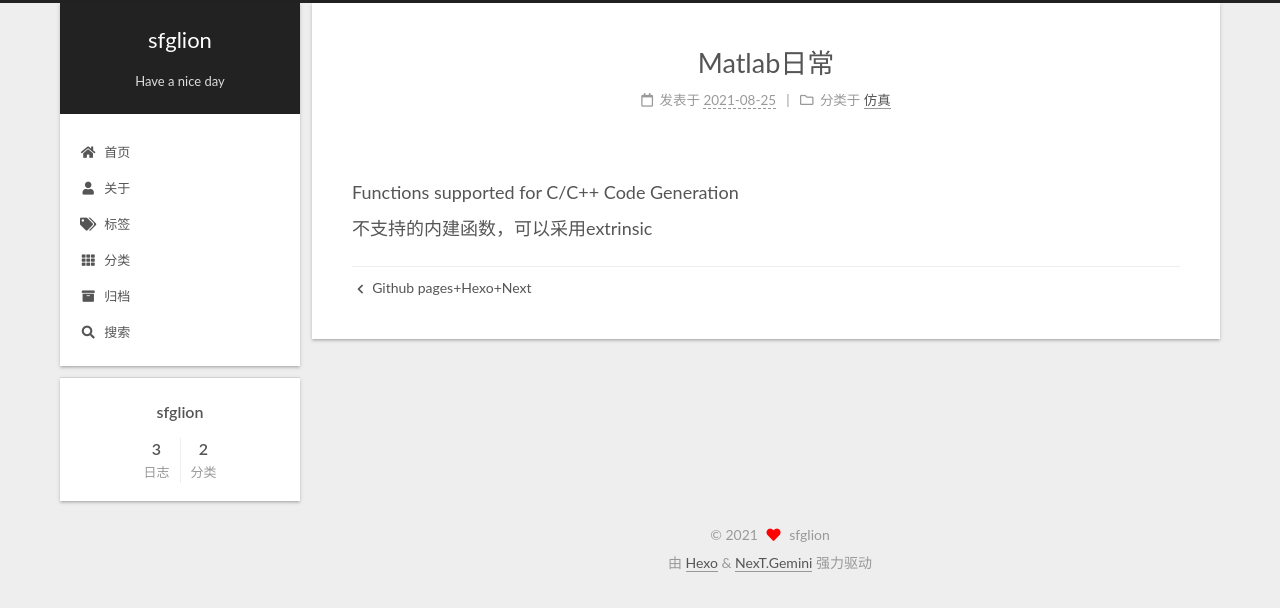
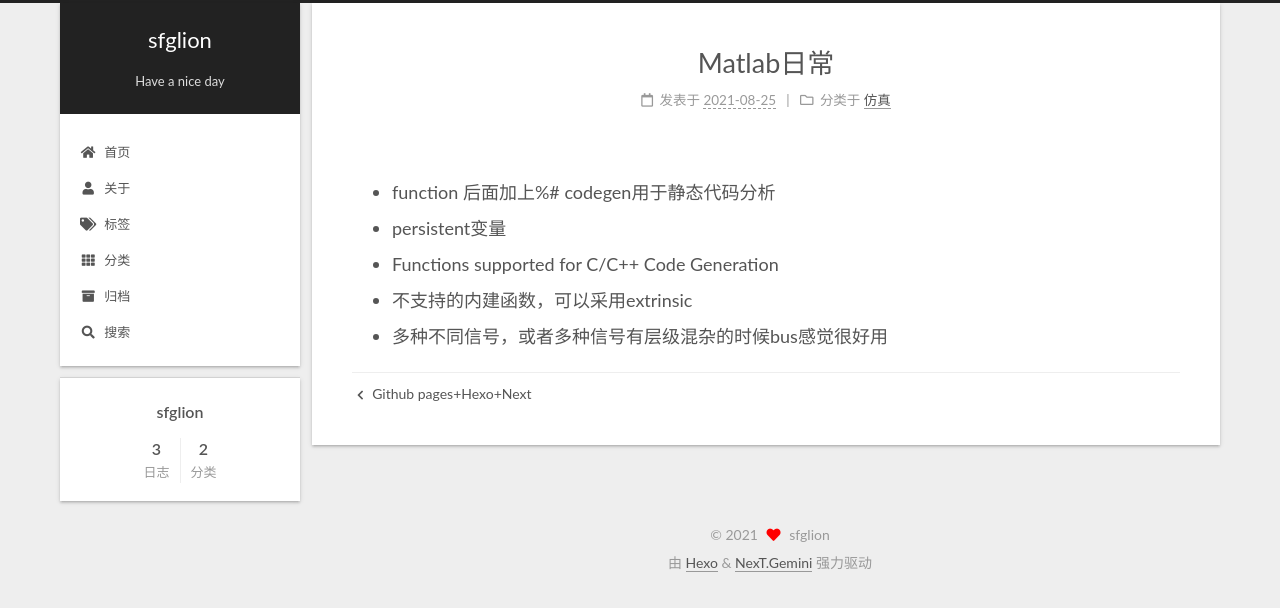
Before and after one commit to sfglion/sfglion.github.io, a plain HTML site: page 2021/08/25/Matlab日常/index.html in a window 1280 px wide. Drawn offline with Linux system fonts and the light colour scheme.

Commit message:
Site updated: 2021-08-25 11:56:05

```diff
--- a/2021/08/25/Matlab日常/index.html
+++ b/2021/08/25/Matlab日常/index.html
@@ -20,15 +20,15 @@
     var CONFIG = {"hostname":"example.com","root":"/","scheme":"Gemini","version":"7.8.0","exturl":false,"sidebar":{"position":"left","display":"post","padding":18,"offset":12,"onmobile":false},"copycode":{"enable":false,"show_result":false,"style":null},"back2top":{"enable":true,"sidebar":false,"scrollpercent":false},"bookmark":{"enable":false,"color":"#222","save":"auto"},"fancybox":false,"mediumzoom":false,"lazyload":false,"pangu":false,"comments":{"style":"tabs","active":null,"storage":true,"lazyload":false,"nav":null},"algolia":{"hits":{"per_page":10},"labels":{"input_placeholder":"Search for Posts","hits_empty":"We didn't find any results for the search: ${query}","hits_stats":"${hits} results found in ${time} ms"}},"localsearch":{"enable":true,"trigger":false,"top_n_per_article":-1,"unescape":false,"preload":false},"motion":{"enable":true,"async":false,"transition":{"post_block":"fadeIn","post_header":"slideDownIn","post_body":"slideDownIn","coll_header":"slideLeftIn","sidebar":"slideUpIn"}},"path":"search.xml"};
   </script>
 
-  <meta name="description" content="Functions supported for C&#x2F;C++ Code Generation不支持的内建函数，可以采用extrinsic">
+  <meta name="description" content="function 后面加上%# codegen用于静态代码分析 persistent变量 Functions supported for C&#x2F;C++ Code Generation 不支持的内建函数，可以采用extrinsic 多种不同信号，或者多种信号有层级混杂的时候bus感觉很好用">
 <meta property="og:type" content="article">
 <meta property="og:title" content="Matlab日常">
 <meta property="og:url" content="http://example.com/2021/08/25/Matlab%E6%97%A5%E5%B8%B8/index.html">
 <meta property="og:site_name" content="sfglion">
-<meta property="og:description" content="Functions supported for C&#x2F;C++ Code Generation不支持的内建函数，可以采用extrinsic">
+<meta property="og:description" content="function 后面加上%# codegen用于静态代码分析 persistent变量 Functions supported for C&#x2F;C++ Code Generation 不支持的内建函数，可以采用extrinsic 多种不同信号，或者多种信号有层级混杂的时候bus感觉很好用">
 <meta property="og:locale" content="zh_CN">
 <meta property="article:published_time" content="2021-08-25T03:19:37.100Z">
-<meta property="article:modified_time" content="2021-08-25T03:20:15.076Z">
+<meta property="article:modified_time" content="2021-08-25T03:55:53.567Z">
 <meta property="article:author" content="sfglion">
 <meta name="twitter:card" content="summary">
 
@@ -218,7 +218,7 @@
               <span class="post-meta-item-text">发表于</span>
 
 
-              <time title="创建时间：2021-08-25 11:19:37 / 修改时间：11:20:15" itemprop="dateCreated datePublished" datetime="2021-08-25T11:19:37+08:00">2021-08-25</time>
+              <time title="创建时间：2021-08-25 11:19:37 / 修改时间：11:55:53" itemprop="dateCreated datePublished" datetime="2021-08-25T11:19:37+08:00">2021-08-25</time>
             </span>
             <span class="post-meta-item">
               <span class="post-meta-item-icon">
@@ -241,7 +241,13 @@
     <div class="post-body" itemprop="articleBody">
 
 
-        <p>Functions supported for C/C++ Code Generation<br>不支持的内建函数，可以采用extrinsic</p>
+        <ul>
+<li>function 后面加上%# codegen用于静态代码分析</li>
+<li>persistent变量</li>
+<li>Functions supported for C/C++ Code Generation</li>
+<li>不支持的内建函数，可以采用extrinsic</li>
+<li>多种不同信号，或者多种信号有层级混杂的时候bus感觉很好用</li>
+</ul>
 
     </div>
 
```
Also changed, not shown: index.html (+8 -2 lines), search.xml (+7 -1 lines).
